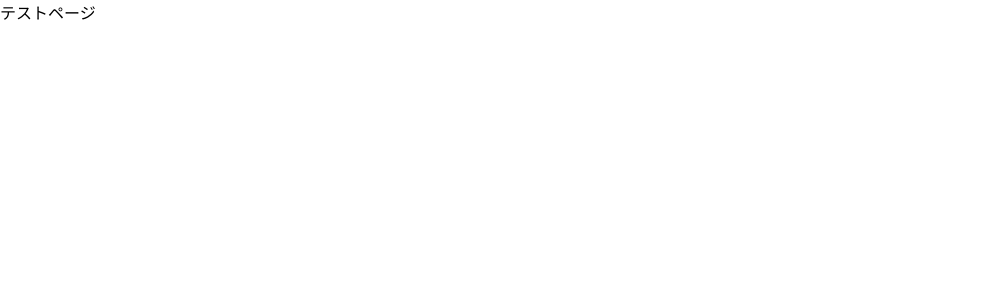
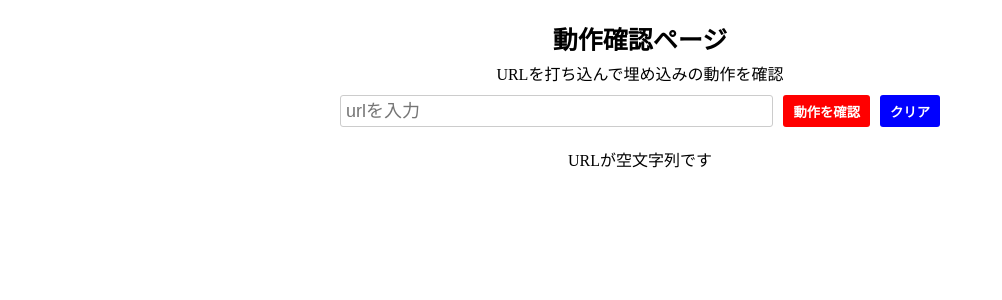
Before and after one commit to arco0922/iiiex-main2021-works, a React app: page /test in a window 1280 px wide. Shown: the top 300 px of the page, without its empty margins (0-1002 px from the left). Built offline with nearby package versions, Linux system fonts and the light colour scheme.

Commit message:
[TestPage.tsx] add: create basic TestPage

```diff
--- a/src/pages/TestPage/TestPage.tsx
+++ b/src/pages/TestPage/TestPage.tsx
@@ -1,9 +1,110 @@
 import React from 'react';
+import styled, { css } from 'styled-components';
+import { WorksWindow } from './WorksWindow';
 
 export const TestPage: React.VFC = () => {
+  const srcUrlInputRef = React.useRef<HTMLInputElement>(null);
+  const [srcUrl, setSrcUrl] = React.useState<string>('');
+  const setSrcUrlHandler = React.useCallback(() => {
+    if (srcUrlInputRef.current === null) {
+      return;
+    }
+    setSrcUrl(srcUrlInputRef.current.value);
+  }, []);
+  const clearSrcUrlHandler = React.useCallback(() => {
+    setSrcUrl('');
+    if (srcUrlInputRef.current !== null) {
+      srcUrlInputRef.current.value = '';
+    }
+  }, []);
+
   return (
-    <div>
-      <p>テストページ</p>
-    </div>
+    <StyledRoot>
+      <StyledContainer>
+        <StyledTitle>動作確認ページ</StyledTitle>
+        <StyledLabel htmlFor="urlInput">URLを打ち込んで埋め込みの動作を確認</StyledLabel>
+        <StyledForm>
+          <StyledInput type="text" placeholder="urlを入力" ref={srcUrlInputRef} id="urlInput"></StyledInput>
+          <StyledSetButton onClick={setSrcUrlHandler}>動作を確認</StyledSetButton>
+          <StyledClearButton onClick={clearSrcUrlHandler}>クリア</StyledClearButton>
+        </StyledForm>
+        <WorksWindow srcUrl={srcUrl}></WorksWindow>
+      </StyledContainer>
+    </StyledRoot>
   );
 };
+
+const StyledRoot = styled.div`
+  display: flex;
+  flex-direction: column;
+  align-items: center;
+`;
+
+const StyledContainer = styled.div`
+  width: 600px;
+  display: flex;
+  flex-direction: column;
+  align-items: center;
+`;
+
+const StyledTitle = styled.h1`
+  font-size: 25px;
+  margin: 20px 0px 5px 0px;
+`;
+
+const StyledForm = styled.div`
+  display: flex;
+  width: 100%;
+  margin-bottom: 20px;
+`;
+
+const StyledLabel = styled.label`
+  display: block;
+  margin-bottom: 10px;
+`;
+
+const StyledInput = styled.input`
+  display: block;
+  flex: 1;
+  height: 30px;
+  line-height: 30px;
+  font-size: 18px;
+  padding: 0px 5px;
+  margin-right: 10px;
+  outline: none;
+  border: none;
+  border: solid 1px #ccc;
+  border-radius: 3px;
+`;
+
+const buttonStyle = css`
+  padding: 0px 10px;
+  outline: none;
+  border: none;
+  border-radius: 3px;
+  font-weight: bold;
+  &:hover {
+    cursor: pointer;
+  }
+`;
+
+const StyledSetButton = styled.button`
+  ${buttonStyle};
+  background-color: red;
+  color: white;
+  margin-right: 10px;
+
+  &:hover {
+    background-color: #850000;
+  }
+`;
+
+const StyledClearButton = styled.button`
+  ${buttonStyle};
+  background-color: blue;
+  color: white;
+
+  &:hover {
+    background-color: #000081;
+  }
+`;
```
